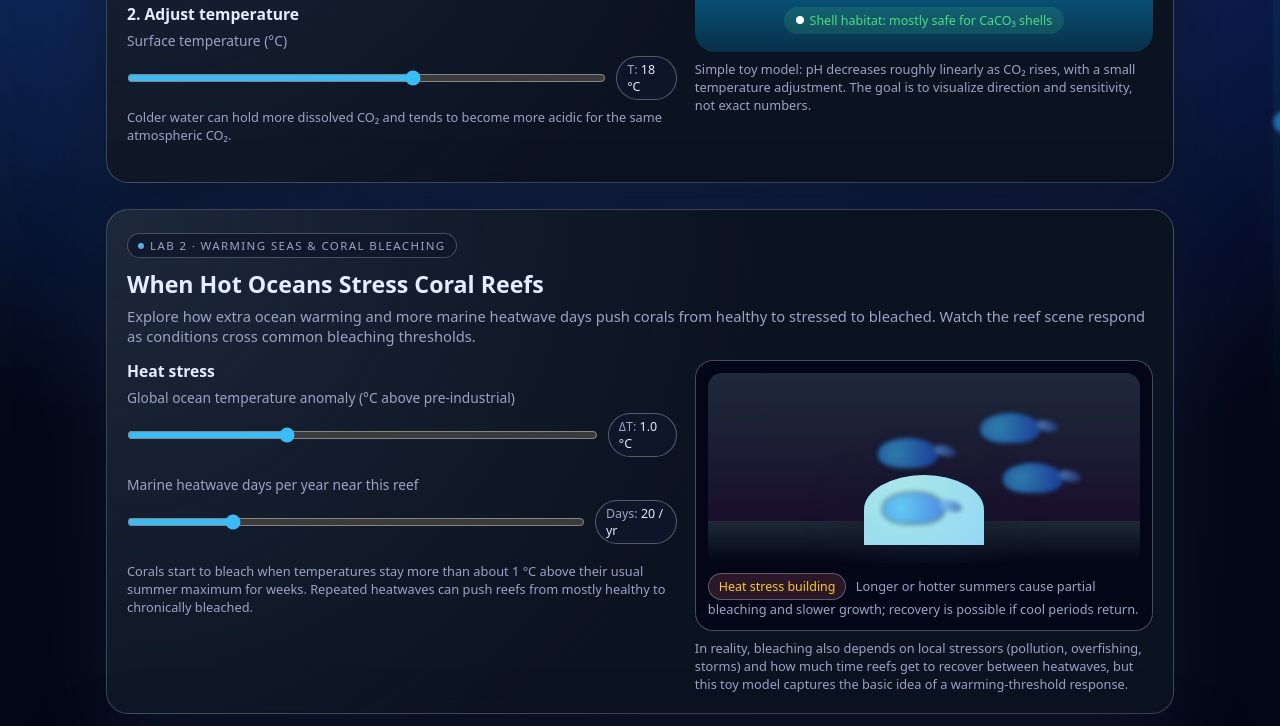
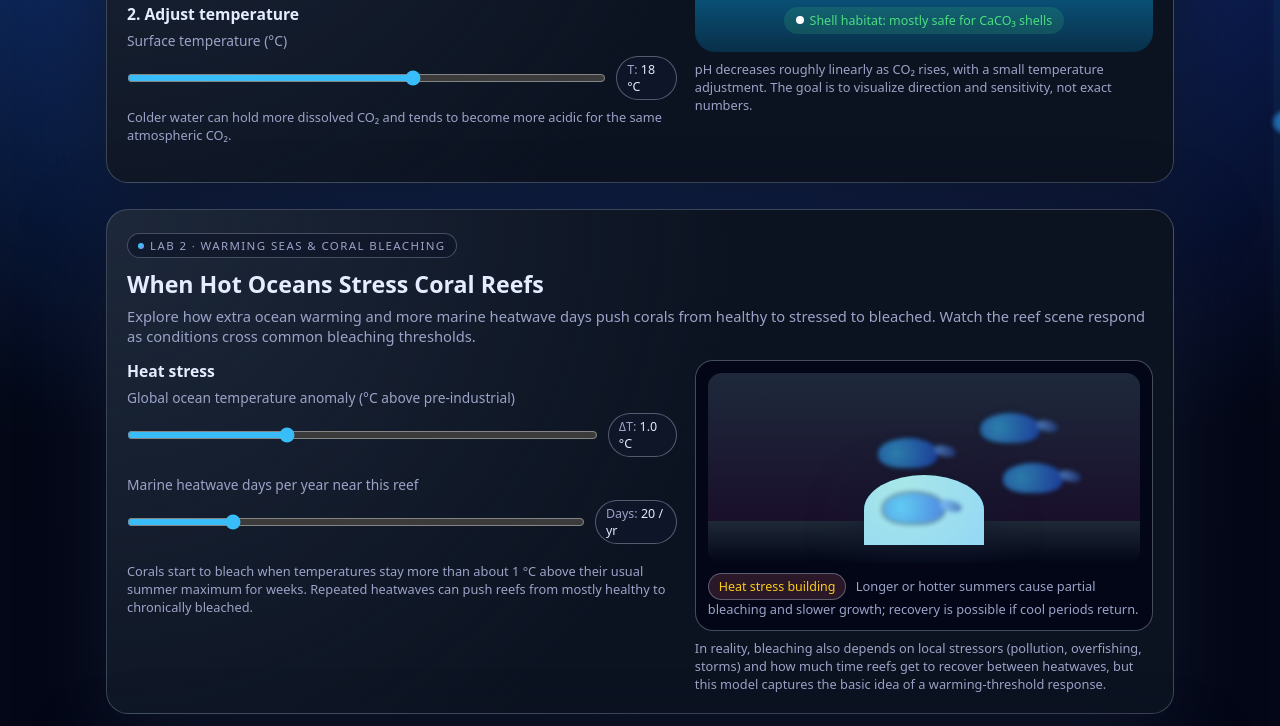
Before and after one commit to gigi-guan/ocean, a plain HTML site: page index.html in a window 1280 px wide. Shown: the part 454-1180 px from the top of the page. Drawn offline with Linux system fonts and the light colour scheme.

Commit message:
Update index.html

```diff
--- a/index.html
+++ b/index.html
@@ -527,7 +527,7 @@
           </div>
         </div>
         <p class="note">
-          Simple toy model: pH decreases roughly linearly as CO₂ rises, with a small temperature adjustment.
+          pH decreases roughly linearly as CO₂ rises, with a small temperature adjustment.
           The goal is to visualize direction and sensitivity, not exact numbers.
         </p>
       </div>
@@ -588,7 +588,7 @@
         </div>
         <p class="note">
           In reality, bleaching also depends on local stressors (pollution, overfishing, storms) and how much
-          time reefs get to recover between heatwaves, but this toy model captures the basic idea of a
+          time reefs get to recover between heatwaves, but this model captures the basic idea of a
           warming-threshold response.
         </p>
       </div>
@@ -674,7 +674,7 @@
           <span id="insolationPct">(100%)</span>
         </div>
         <p class="note">
-          Toy index only: higher eccentricity, larger tilt, and Northern Hemisphere summer at perihelion
+          Higher eccentricity, larger tilt, and Northern Hemisphere summer at perihelion
           all push this index up (strong summers → harder to grow big ice sheets).
         </p>
       </div>
```
